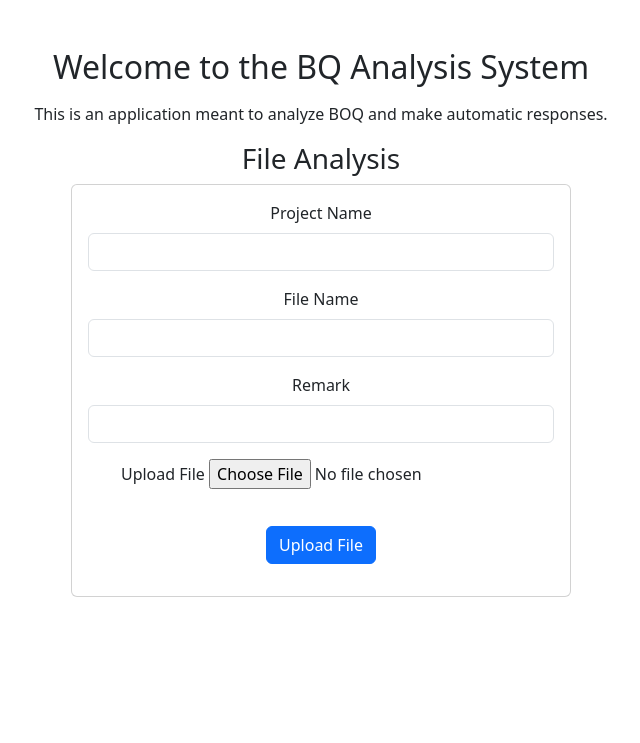
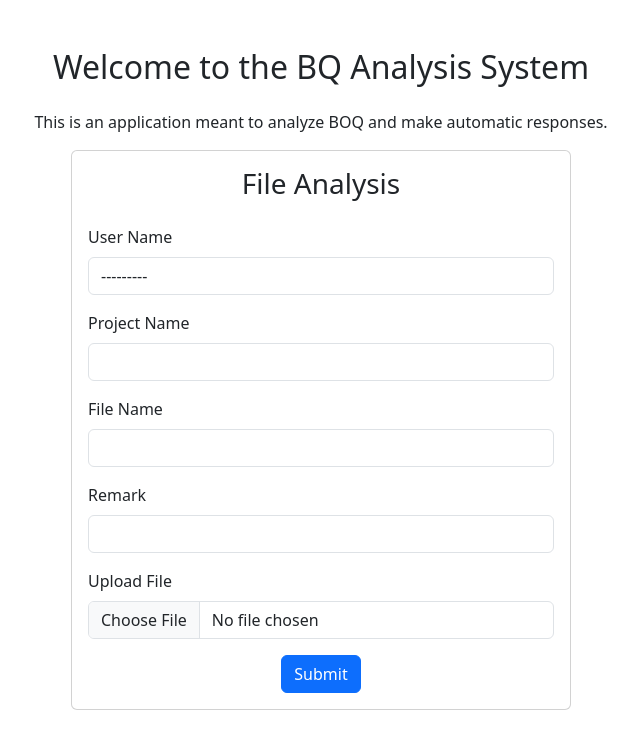
Before and after one commit to mdmominuddin/rsproject3, a Django app: page /homepage/ in a window 1280 px wide. Shown: the part 57-800 px from the top of the page, without its empty margins (319-959 px from the left). Run offline with Django 4.2, Linux system fonts and the light colour scheme; a user stored in the database is signed in; data comes from the database, SQL or seed files in the repository; both versions use the stored data as it was after the commit.

Commit message:
some changed in views

```diff
--- a/myapp/forms.py
+++ b/myapp/forms.py
@@ -31,11 +31,20 @@ class UserLoginForm(AuthenticationForm):
 class FileAnalysisForm(forms.ModelForm):
     class Meta:
         model = FileAnalysis
-        fields = ['user','projectname','filename','remark','uploadfile']
-        widgets = {
-            'projectname': forms.TextInput(attrs={'class': 'form-control'}),
-            'filename': forms.TextInput(attrs={'class': 'form-control'}),
+        fields = ['user', 'projectname', 'filename', 'remark', 'uploadfile']
 
-            'remark': forms.TextInput(attrs={'class': 'form-control'}),
-            'uploadfile': forms.ClearableFileInput(attrs={'class': 'form-control-file'}),
-        }
+    def __init__(self, *args, **kwargs):
+        super(FileAnalysisForm, self).__init__(*args, **kwargs)
+
+        for field_name, field in self.fields.items():
+            field.widget.attrs['class'] = 'form-control'
+
+    def clean_filename(self):
+        user = self.cleaned_data.get('user')
+        filename = self.cleaned_data.get('filename')
+
+        # Check uniqueness of filename within the user's files
+        if FileAnalysis.objects.filter(user=user, filename=filename).exists():
+            raise forms.ValidationError('A file with this name already exists for the user.')
+
+        return filename
--- a/myapp/models.py
+++ b/myapp/models.py
@@ -2,11 +2,11 @@ from django.db import models
 from django.contrib.auth.models import User
 
 class FileAnalysis(models.Model):
-    user = models.OneToOneField(User, on_delete=models.CASCADE)  # Link to the built-in User model
-    projectname = models.CharField(max_length=100)
-    filename = models.CharField(max_length=100)
-    remark = models.CharField(max_length=100)
-    uploadfile = models.FileField(upload_to='uploads/')  # Use FileField for file uploads
+    user = models.ForeignKey(User, on_delete=models.CASCADE)
+    projectname = models.CharField(max_length=255)
+    filename = models.CharField(max_length=255, unique=True)  # Ensures uniqueness per user
+    remark = models.CharField(max_length=255)
+    uploadfile = models.FileField(upload_to='uploads/')
 
     def __str__(self):
-        return self.filename
+        return f"{self.user.username} - {self.filename}"
--- a/myapp/views.py
+++ b/myapp/views.py
@@ -9,17 +9,24 @@ from .models import FileAnalysis
 
 
 # Create your views here.
+
+
 @login_required
 def home(request):
-    # If the user is logged in, you can show the File Analysis form
     if request.method == 'POST':
-        form = FileAnalysisForm(request.POST)
+        form = FileAnalysisForm(request.POST, request.FILES)
         if form.is_valid():
+            form.user = request.user  # Set the user field to the logged-in user
             form.save()
+            messages.success(request, "File analysis data saved successfully.")
+            return redirect('homepage')  # Redirect to your home page or wherever you want
+        else:
+            print(form.errors)
     else:
         form = FileAnalysisForm()
 
-    return render(request, 'homepage.html', {'form':form})
+    return render(request, 'homepage.html', {'form': form})
+
 
 
 def public_home(request):
--- a/rsproject3/settings.py
+++ b/rsproject3/settings.py
@@ -25,7 +25,7 @@ SECRET_KEY = 'django-insecure-!eg9g6mo60vhh!mgy&ewsj#w!(+s4z)^=oix$%_t&$!i&65um(
 # SECURITY WARNING: don't run with debug turned on in production!
 DEBUG = True
 
-ALLOWED_HOSTS = ['rsproj3.onrender.com']
+#ALLOWED_HOSTS = ['rsproj3.onrender.com']
 
 
 # Application definition
--- a/templates/base.html
+++ b/templates/base.html
@@ -60,6 +60,15 @@
   <link href="{% static 'bootstrap.min.css' %}" rel="stylesheet">
 </head>
 <body>
+
+{% if messages %}
+    <ul class="messages">
+        {% for message in messages %}
+            <li{% if message.tags %} class="{{ message.tags }}"{% endif %}>{{ message }}</li>
+        {% endfor %}
+    </ul>
+{% endif %}
+
   <nav class="navbar navbar-expand-lg navbar-light bg-light border-bottom border-info ">
     <a class="navbar-brand" href="#">{{ site_name }}</a>
     <button class="navbar-toggler" type="button" data-toggle="collapse" data-target="#navbarSupportedContent" aria-controls="navbarSupportedContent" aria-expanded="false" aria-label="Toggle navigation">
--- a/templates/homepage.html
+++ b/templates/homepage.html
@@ -1,15 +1,20 @@
 {% extends "base.html" %}
 
 {% block content %}
-  <div class="container text-center mt-5">
-    <h2 class="my-3">Welcome to the BQ Analysis System</h2>
-    <p>This is an application meant to analyze BOQ and make automatic responses.</p>
+  <div class="container mt-5">
+    <h2 class="text-center mb-4">Welcome to the BQ Analysis System</h2>
+    <p class="text-center">This is an application meant to analyze BOQ and make automatic responses.</p>
 
-    <h3>File Analysis</h3>
     <div class="card mx-auto" style="max-width: 500px;">
       <div class="card-body">
-        <form method="post">
+        <h3 class="card-title text-center mb-4">File Analysis</h3>
+        <form method="post" enctype="multipart/form-data">
           {% csrf_token %}
+
+          <div class="mb-3">
+            <label for="{{ form.user.id_for_label }}" class="form-label">User Name</label>
+            {{ form.user }}
+          </div>
 
           <div class="mb-3">
             <label for="{{ form.projectname.id_for_label }}" class="form-label">Project Name</label>
@@ -31,7 +36,9 @@
             {{ form.uploadfile }}
           </div>
 
-          <button type="submit" class="btn btn-primary my-3 ">Upload File</button>
+          <div class="text-center">
+            <button type="submit" class="btn btn-primary">Submit</button>
+          </div>
         </form>
       </div>
     </div>
```
Also changed, not shown: templates/analysis.html (+6 -8 lines), db.sqlite3, media/uploads/partywo_Imam_and_wo_shohag.png (added), media/uploads/partywo_Imam_and_wo_shohag_6QkYbdg.png (added), myapp/migrations/0002_alter_fileanalysis_filename_and_more.py (added), myapp/migrations/0003_alter_fileanalysis_remark.py (added), 2 other files.
